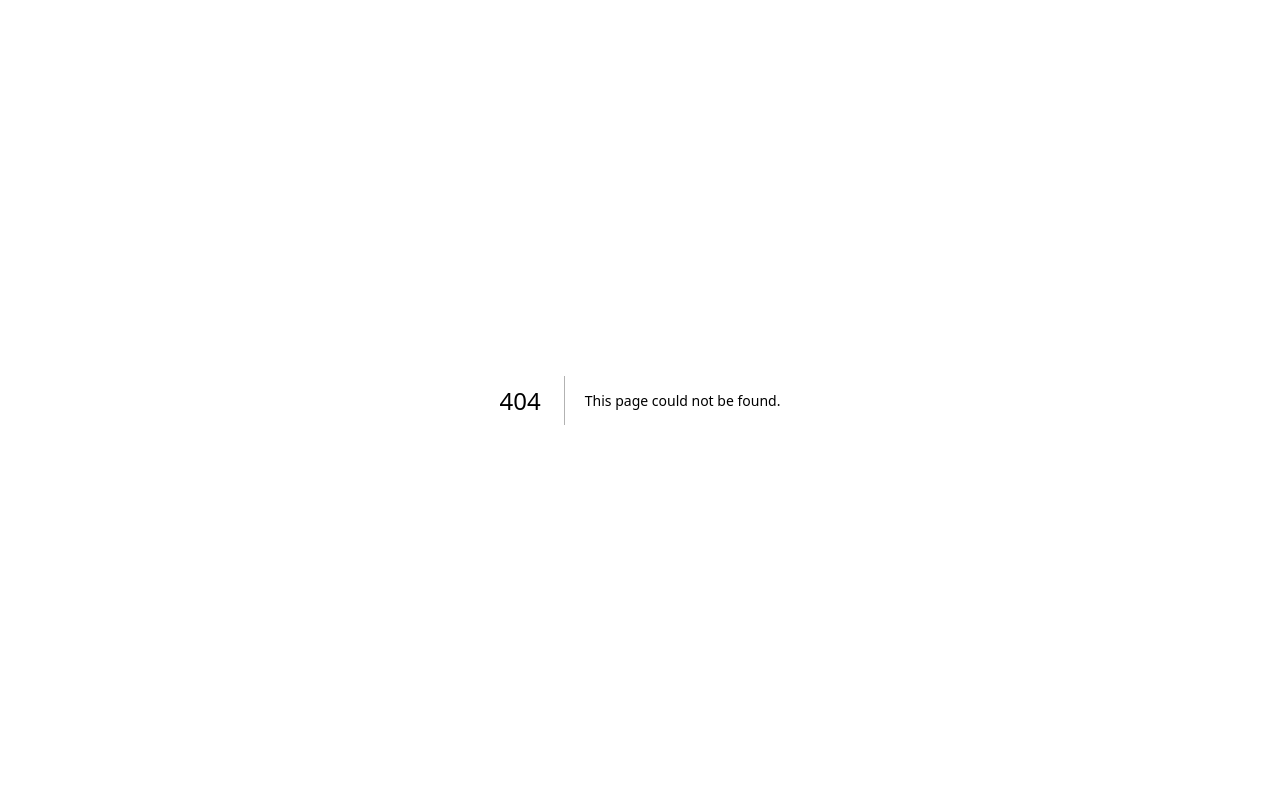
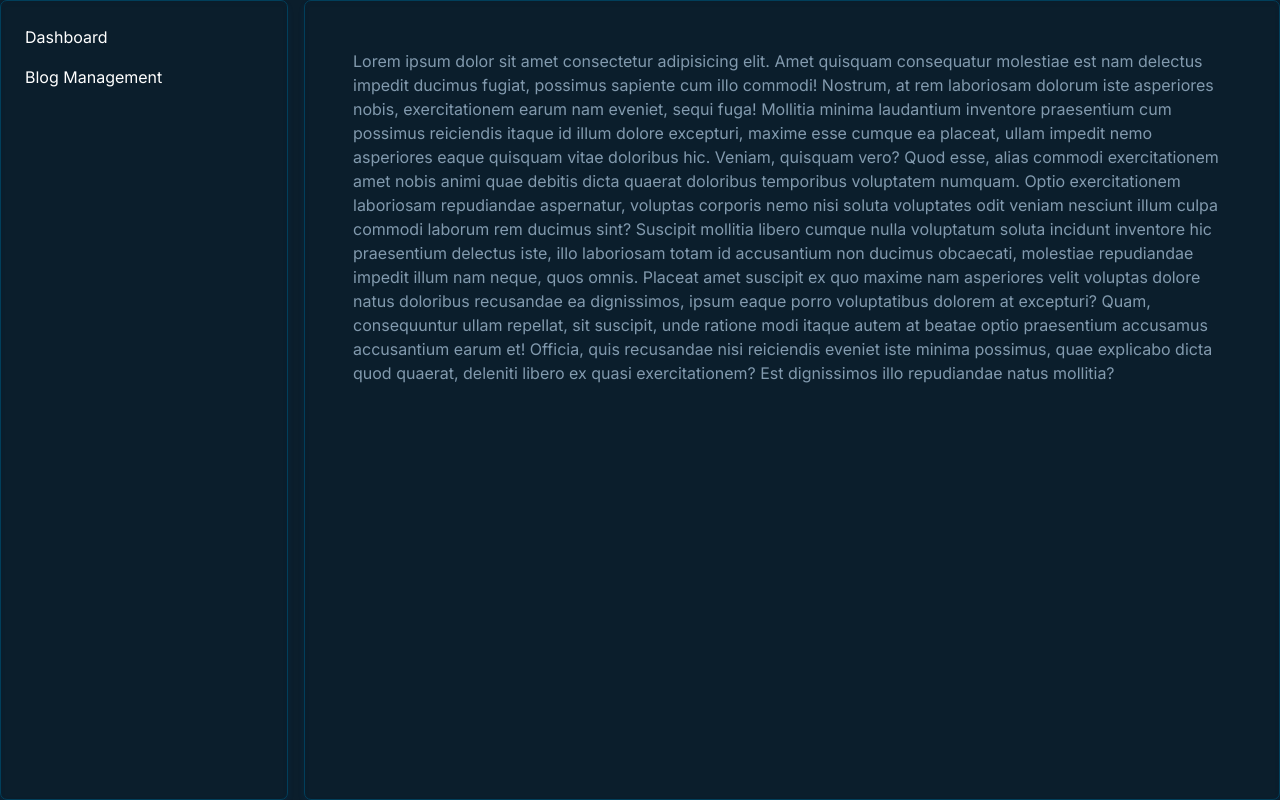
Before and after one commit to naymHdev/portfolio-with-next-ts, a Next.js app: page /dashboard in a window 1280 px wide. Before the commit this address had no page. Built offline with nearby package versions, Linux system fonts and the light colour scheme.

Commit message:
[created] blogs management layouts

```diff
--- /dev/null
+++ b/src/app/(dashboardLayout)/dashboard/blogs/page.tsx
@@ -0,0 +1,8 @@
+
+const CreateBlogs = () => {
+  return (
+    <>CreateBlogs</>
+);
+};
+
+export default CreateBlogs;
--- /dev/null
+++ b/src/app/(dashboardLayout)/dashboard/page.tsx
@@ -0,0 +1,35 @@
+const DashboardPage = () => {
+  return (
+    <>
+      <div>
+        <p>
+          Lorem ipsum dolor sit amet consectetur adipisicing elit. Amet quisquam
+          consequatur molestiae est nam delectus impedit ducimus fugiat,
+          possimus sapiente cum illo commodi! Nostrum, at rem laboriosam dolorum
+          iste asperiores nobis, exercitationem earum nam eveniet, sequi fuga!
+          Mollitia minima laudantium inventore praesentium cum possimus
+          reiciendis itaque id illum dolore excepturi, maxime esse cumque ea
+          placeat, ullam impedit nemo asperiores eaque quisquam vitae doloribus
+          hic. Veniam, quisquam vero? Quod esse, alias commodi exercitationem
+          amet nobis animi quae debitis dicta quaerat doloribus temporibus
+          voluptatem numquam. Optio exercitationem laboriosam repudiandae
+          aspernatur, voluptas corporis nemo nisi soluta voluptates odit veniam
+          nesciunt illum culpa commodi laborum rem ducimus sint? Suscipit
+          mollitia libero cumque nulla voluptatum soluta incidunt inventore hic
+          praesentium delectus iste, illo laboriosam totam id accusantium non
+          ducimus obcaecati, molestiae repudiandae impedit illum nam neque, quos
+          omnis. Placeat amet suscipit ex quo maxime nam asperiores velit
+          voluptas dolore natus doloribus recusandae ea dignissimos, ipsum eaque
+          porro voluptatibus dolorem at excepturi? Quam, consequuntur ullam
+          repellat, sit suscipit, unde ratione modi itaque autem at beatae optio
+          praesentium accusamus accusantium earum et! Officia, quis recusandae
+          nisi reiciendis eveniet iste minima possimus, quae explicabo dicta
+          quod quaerat, deleniti libero ex quasi exercitationem? Est dignissimos
+          illo repudiandae natus mollitia?
+        </p>
+      </div>
+    </>
+  );
+};
+
+export default DashboardPage;
--- /dev/null
+++ b/src/app/(dashboardLayout)/layout.tsx
@@ -0,0 +1,49 @@
+import Link from "next/link";
+import { MdMenuOpen } from "react-icons/md";
+
+interface IDashboardLayoutProps {
+  children: React.ReactNode;
+}
+
+const DashboardLayout: React.FC<IDashboardLayoutProps> = ({ children }) => {
+  return (
+    <div className="min-h-screen flex md:gap-4 font-inter bg-background">
+      {/* Sidebar Drawer */}
+      <input id="dashboard-drawer" type="checkbox" className="hidden peer" />
+
+      {/* Sidebar */}
+      <div className="fixed inset-y-0 left-0 z-50 w-72 custom-bg bg-background text-white shadow-lg peer-checked:translate-x-0 -translate-x-full transition-transform duration-300 lg:translate-x-0 lg:relative">
+        <label
+          htmlFor="dashboard-drawer"
+          className="absolute top-4 right-4 lg:hidden text-white cursor-pointer"
+        >
+          ✖
+        </label>
+        <ul className="p-6 space-y-4">
+          <li>
+            <Link href="/dashboard">Dashboard</Link>
+          </li>
+          <li>
+            <Link href="/dashboard/blogs">Blog Management</Link>
+          </li>
+        </ul>
+      </div>
+
+      {/* Main Content */}
+      <div className="flex-1 min-h-screen p-6 custom-bg bg-background transition-all duration-300">
+        {/* Mobile Menu Button */}
+        <label
+          htmlFor="dashboard-drawer"
+          className="lg:hidden fixed top-4 left-4 z-50 cursor-pointer"
+        >
+          <MdMenuOpen className="text-3xl text-gray-900" />
+        </label>
+
+        {/* Page Content */}
+        <div className=" p-6">{children}</div>
+      </div>
+    </div>
+  );
+};
+
+export default DashboardLayout;
```
